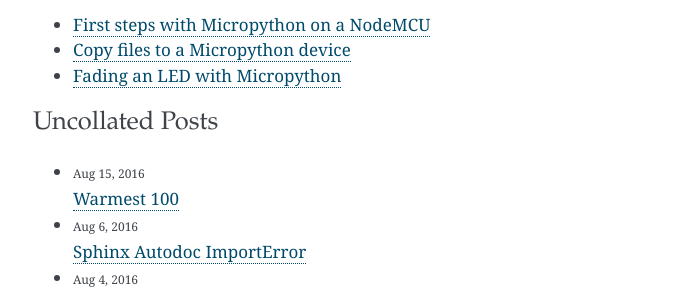
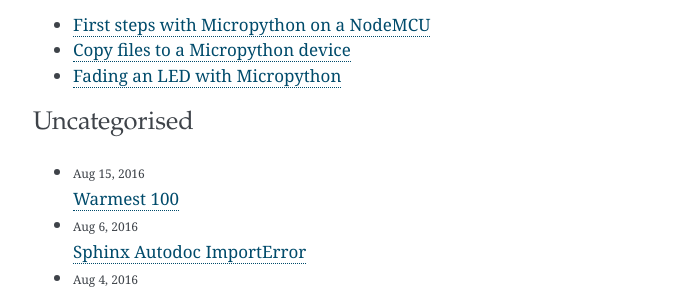
Before and after one commit to explodinglabs/explodinglabs.github.io, a Jekyll site: the page built from index.html, in a window 1280 px wide. Shown: the part 513-809 px from the top of the page, without its empty margins (247-934 px from the left). Built offline with Jekyll 4.4.1, drawn with Linux system fonts in a browser that asks for light colours.

Commit message:
Change uncollated to uncategorised

```diff
--- a/index.html
+++ b/index.html
@@ -19,7 +19,7 @@ layout: default
     {% endunless %}
     {% endfor %}
 
-    <h1>Uncollated Posts</h1>
+    <h1>Uncategorised</h1>
     <ul>
     {% for post in site.posts %}
         <li class="post-link">
```
